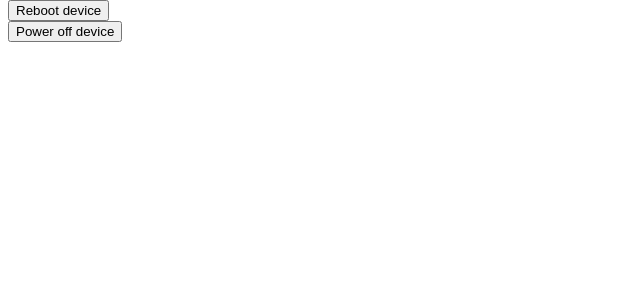
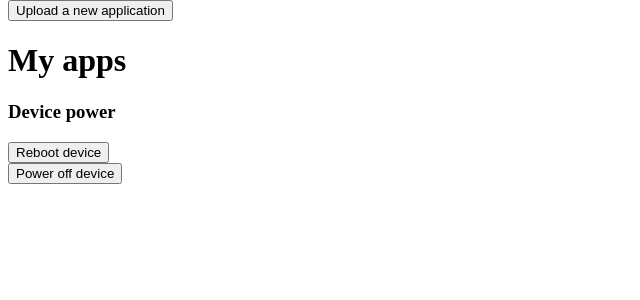
Before and after one commit to daniel-corcoran/tree, a Flask app: page /config in a window 1280 px wide. Shown: the part 57-357 px from the top of the page, without its empty margins (0-640 px from the left). Run offline with Flask 2, Linux system fonts and the light colour scheme.

Commit message:
Added upload application button

```diff
--- a/app/templates/base.html
+++ b/app/templates/base.html
@@ -5,6 +5,7 @@
 <meta charset="UTF-8">
 </head>
 <body>
+    <title>Tree</title>
     <div class="header">
         <div class="header-right">
         {% block link %}{% endblock %}
--- a/app/templates/config.html
+++ b/app/templates/config.html
@@ -5,17 +5,27 @@
 {% endblock %}
 
 {% block content %}
-<div id="switch_app_div"></div>
-<div id="install_app_div"></div>
-<div id="uninstall_app_div"></div>
+<div id="install_app_div">
+    <form action="/upload">
+        <input type="submit" value="Upload a new application">
+    </form>
+</div>
+
+
+<div id="app_config_div">
+    <h1>My apps</h1>
+    <!--List installed apps and set active / uninstall specific apps -->
+</div>
+
+
 <div id="power_settings_div">
+    <h3>Device power</h3>
     <form action="/reboot">
         <input type="submit" value="Reboot device" />
     </form>
     <form action="/power_off">
         <input type="submit" value="Power off device" />
     </form>
-
 </div>
 
 {% endblock %}
--- a/boot.py
+++ b/boot.py
@@ -6,6 +6,11 @@ from waitress import serve
 from tools.power import reboot, power_off
 
 
+@app.route("/upload")
+def upload():
+    # user has uploaded a new file. We need to parse and install it.
+    ...
+    # TODO
 
 @app.route("/reboot")
 def reboot_helper():
```
